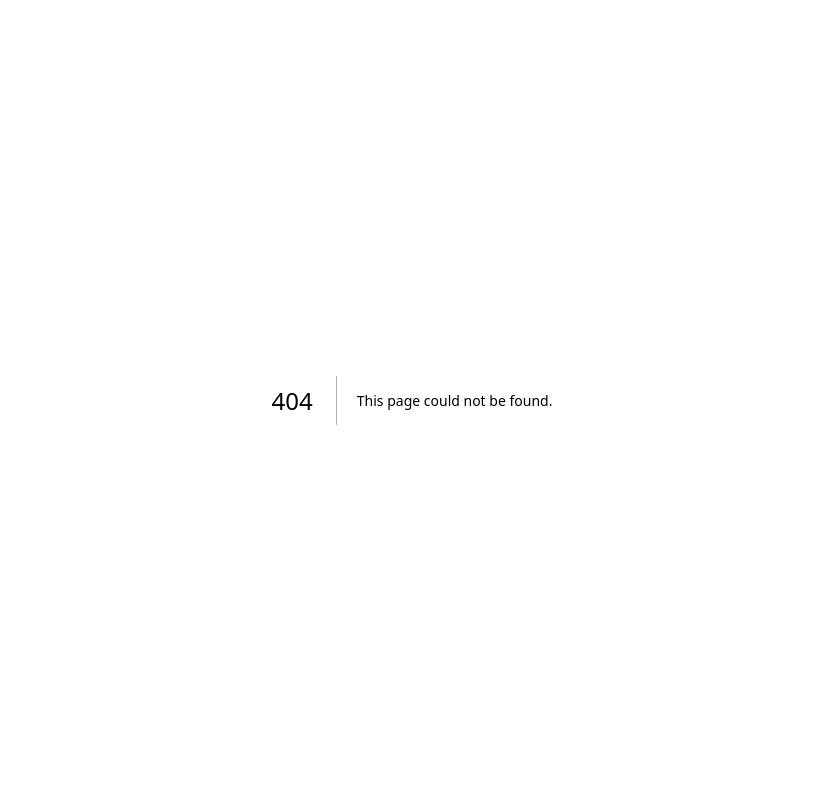
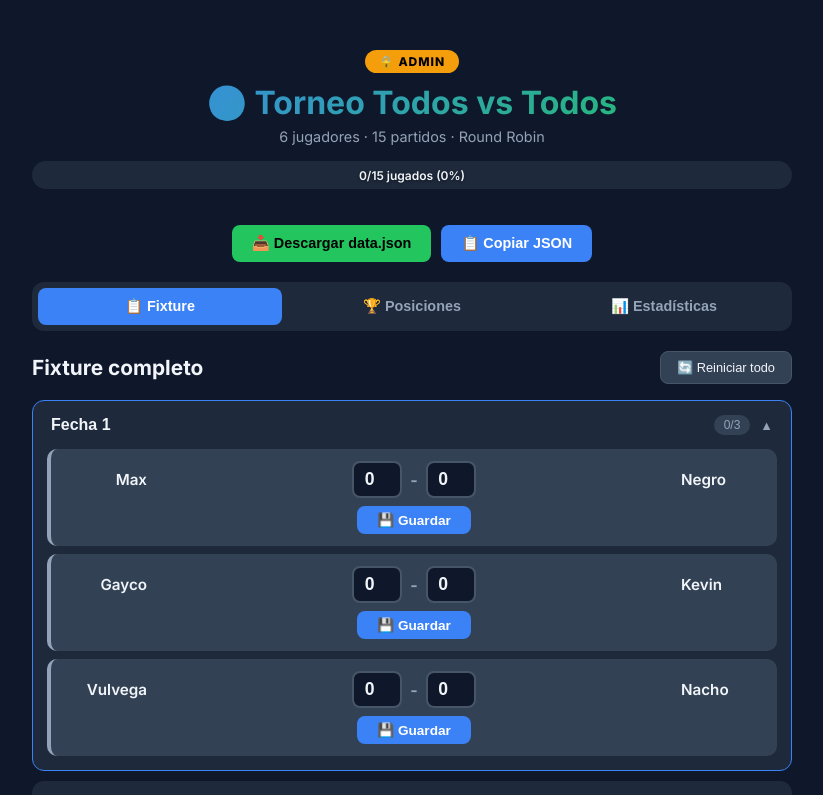
Before and after one commit to maxicopp/fixture-verdura, a Next.js app: page /verdura-admin in a window 1280 px wide. Before the commit this address had no page. Shown: the top 795 px of the page, without its empty margins (228-1051 px from the left). Built offline with nearby package versions, Linux system fonts and the light colour scheme.

Commit message:
Split into public page (read-only) and secret admin page with JSON export

```diff
--- a/app/api/fixture/route.js
+++ /dev/null
@@ -1,15 +0,0 @@
-import { promises as fs } from 'fs'
-import path from 'path'
-
-const DATA_PATH = path.join(process.cwd(), 'public', 'data.json')
-
-export async function GET() {
-  const raw = await fs.readFile(DATA_PATH, 'utf-8')
-  return Response.json(JSON.parse(raw))
-}
-
-export async function POST(request) {
-  const body = await request.json()
-  await fs.writeFile(DATA_PATH, JSON.stringify(body, null, 2), 'utf-8')
-  return Response.json({ ok: true })
-}
--- a/app/globals.css
+++ b/app/globals.css
@@ -368,3 +368,60 @@ tr.leader td { font-weight: 700; }
   font-size: 1.2rem;
   color: var(--text-muted);
 }
+
+
+/* Admin */
+.admin-badge {
+  display: inline-block;
+  background: var(--warning);
+  color: #000;
+  padding: 4px 14px;
+  border-radius: 20px;
+  font-size: 0.75rem;
+  font-weight: 800;
+  letter-spacing: 1px;
+  margin-bottom: 10px;
+}
+
+.admin-actions {
+  display: flex;
+  gap: 10px;
+  align-items: center;
+  justify-content: center;
+  margin: 16px 0;
+  flex-wrap: wrap;
+}
+
+.btn-download, .btn-copy {
+  padding: 10px 20px;
+  border: none;
+  border-radius: 8px;
+  font-weight: 700;
+  font-size: 0.9rem;
+  cursor: pointer;
+  transition: all 0.2s;
+}
+
+.btn-download {
+  background: var(--success);
+  color: #000;
+}
+.btn-download:hover { background: #16a34a; }
+
+.btn-copy {
+  background: var(--primary);
+  color: white;
+}
+.btn-copy:hover { background: var(--primary-hover); }
+
+.save-indicator {
+  color: var(--success);
+  font-weight: 600;
+  font-size: 0.85rem;
+}
+
+.unsaved-indicator {
+  color: var(--warning);
+  font-weight: 600;
+  font-size: 0.85rem;
+}
--- /dev/null
+++ b/app/lib/fixture.js
@@ -0,0 +1,49 @@
+export function generateFixture(players) {
+  const n = players.length
+  const rounds = []
+  const list = [...players]
+
+  for (let round = 0; round < n - 1; round++) {
+    const matches = []
+    for (let i = 0; i < n / 2; i++) {
+      matches.push({
+        id: `${round}-${i}`,
+        home: list[i],
+        away: list[n - 1 - i],
+        homeGoals: null,
+        awayGoals: null,
+        played: false,
+      })
+    }
+    rounds.push({ round: round + 1, matches })
+    list.splice(1, 0, list.pop())
+  }
+  return rounds
+}
+
+export function calcStandings(players, fixture) {
+  const table = {}
+  players.forEach(p => {
+    table[p] = { name: p, pj: 0, pg: 0, pe: 0, pp: 0, gf: 0, gc: 0, pts: 0 }
+  })
+  fixture.forEach(round => {
+    round.matches.forEach(m => {
+      if (!m.played) return
+      const h = table[m.home]
+      const a = table[m.away]
+      h.pj++; a.pj++
+      h.gf += m.homeGoals; h.gc += m.awayGoals
+      a.gf += m.awayGoals; a.gc += m.homeGoals
+      if (m.homeGoals > m.awayGoals) {
+        h.pg++; h.pts += 3; a.pp++
+      } else if (m.homeGoals < m.awayGoals) {
+        a.pg++; a.pts += 3; h.pp++
+      } else {
+        h.pe++; a.pe++; h.pts += 1; a.pts += 1
+      }
+    })
+  })
+  return Object.values(table).sort((a, b) =>
+    b.pts - a.pts || (b.gf - b.gc) - (a.gf - a.gc) || b.gf - a.gf
+  )
+}
--- /dev/null
+++ b/app/verdura-admin/page.jsx
@@ -0,0 +1,140 @@
+'use client'
+
+import { useState, useEffect, useMemo } from 'react'
+import Fixture from '../components/Fixture'
+import Standings from '../components/Standings'
+import Stats from '../components/Stats'
+import { generateFixture, calcStandings } from '../lib/fixture'
+
+export default function AdminPage() {
+  const [players, setPlayers] = useState([])
+  const [fixture, setFixture] = useState([])
+  const [activeTab, setActiveTab] = useState('fixture')
+  const [loading, setLoading] = useState(true)
+  const [saved, setSaved] = useState(false)
+
+  useEffect(() => {
+    fetch('/data.json')
+      .then(r => r.json())
+      .then(data => {
+        setPlayers(data.players)
+        setFixture(data.fixture?.length > 0 ? data.fixture : generateFixture(data.players))
+        setLoading(false)
+      })
+  }, [])
+
+  const standings = useMemo(() => calcStandings(players, fixture), [fixture, players])
+
+  const handleResult = (roundIdx, matchIdx, homeGoals, awayGoals) => {
+    setFixture(prev => {
+      const next = prev.map(r => ({ ...r, matches: r.matches.map(m => ({ ...m })) }))
+      next[roundIdx].matches[matchIdx] = {
+        ...next[roundIdx].matches[matchIdx],
+        homeGoals,
+        awayGoals,
+        played: true,
+      }
+      return next
+    })
+    setSaved(false)
+  }
+
+  const handleReset = (roundIdx, matchIdx) => {
+    setFixture(prev => {
+      const next = prev.map(r => ({ ...r, matches: r.matches.map(m => ({ ...m })) }))
+      next[roundIdx].matches[matchIdx] = {
+        ...next[roundIdx].matches[matchIdx],
+        homeGoals: null,
+        awayGoals: null,
+        played: false,
+      }
+      return next
+    })
+    setSaved(false)
+  }
+
+  const handleResetAll = () => {
+    setFixture(generateFixture(players))
+    setSaved(false)
+  }
+
+  const downloadJSON = () => {
+    const data = { players, fixture }
+    const blob = new Blob([JSON.stringify(data, null, 2)], { type: 'application/json' })
+    const url = URL.createObjectURL(blob)
+    const a = document.createElement('a')
+    a.href = url
+    a.download = 'data.json'
+    a.click()
+    URL.revokeObjectURL(url)
+    setSaved(true)
+  }
+
+  const copyJSON = () => {
+    const data = { players, fixture }
+    navigator.clipboard.writeText(JSON.stringify(data, null, 2))
+    setSaved(true)
+  }
+
+  if (loading) {
+    return <div className="app"><div className="loading">Cargando torneo...</div></div>
+  }
+
+  const totalMatches = fixture.reduce((acc, r) => acc + r.matches.length, 0)
+  const playedMatches = fixture.reduce((acc, r) => acc + r.matches.filter(m => m.played).length, 0)
+  const progress = totalMatches > 0 ? Math.round((playedMatches / totalMatches) * 100) : 0
+
+  return (
+    <div className="app">
+      <header className="header">
+        <div className="admin-badge">🔒 ADMIN</div>
+        <h1>⚽ Torneo Todos vs Todos</h1>
+        <p className="subtitle">{players.length} jugadores · {totalMatches} partidos · Round Robin</p>
+        <div className="progress-bar">
+          <div className="progress-fill" style={{ width: `${progress}%` }} />
+          <span className="progress-text">{playedMatches}/{totalMatches} jugados ({progress}%)</span>
+        </div>
+      </header>
+
+      <div className="admin-actions">
+        <button className="btn-download" onClick={downloadJSON}>
+          📥 Descargar data.json
+        </button>
+        <button className="btn-copy" onClick={copyJSON}>
+          📋 Copiar JSON
+        </button>
+        {saved && <span className="save-indicator">✅ Listo</span>}
+        {!saved && playedMatches > 0 && <span className="unsaved-indicator">⚠️ Cambios sin exportar</span>}
+      </div>
+
+      <nav className="tabs">
+        {[
+          { key: 'fixture', label: '📋 Fixture' },
+          { key: 'standings', label: '🏆 Posiciones' },
+          { key: 'stats', label: '📊 Estadísticas' },
+        ].map(tab => (
+          <button
+            key={tab.key}
+            className={`tab ${activeTab === tab.key ? 'active' : ''}`}
+            onClick={() => setActiveTab(tab.key)}
+          >
+            {tab.label}
+          </button>
+        ))}
+      </nav>
+
+      <main className="content">
+        {activeTab === 'fixture' && (
+          <Fixture
+            fixture={fixture}
+            onResult={handleResult}
+            onReset={handleReset}
+            onResetAll={handleResetAll}
+          />
+        )}
+        {activeTab === 'standings' && <Standings standings={standings} />}
+        {activeTab === 'stats' && <Stats fixture={fixture} standings={standings} />}
+      </main>
+    </div>
+  )
+}
```
Also changed, not shown: app/page.jsx (+68 -107 lines).
